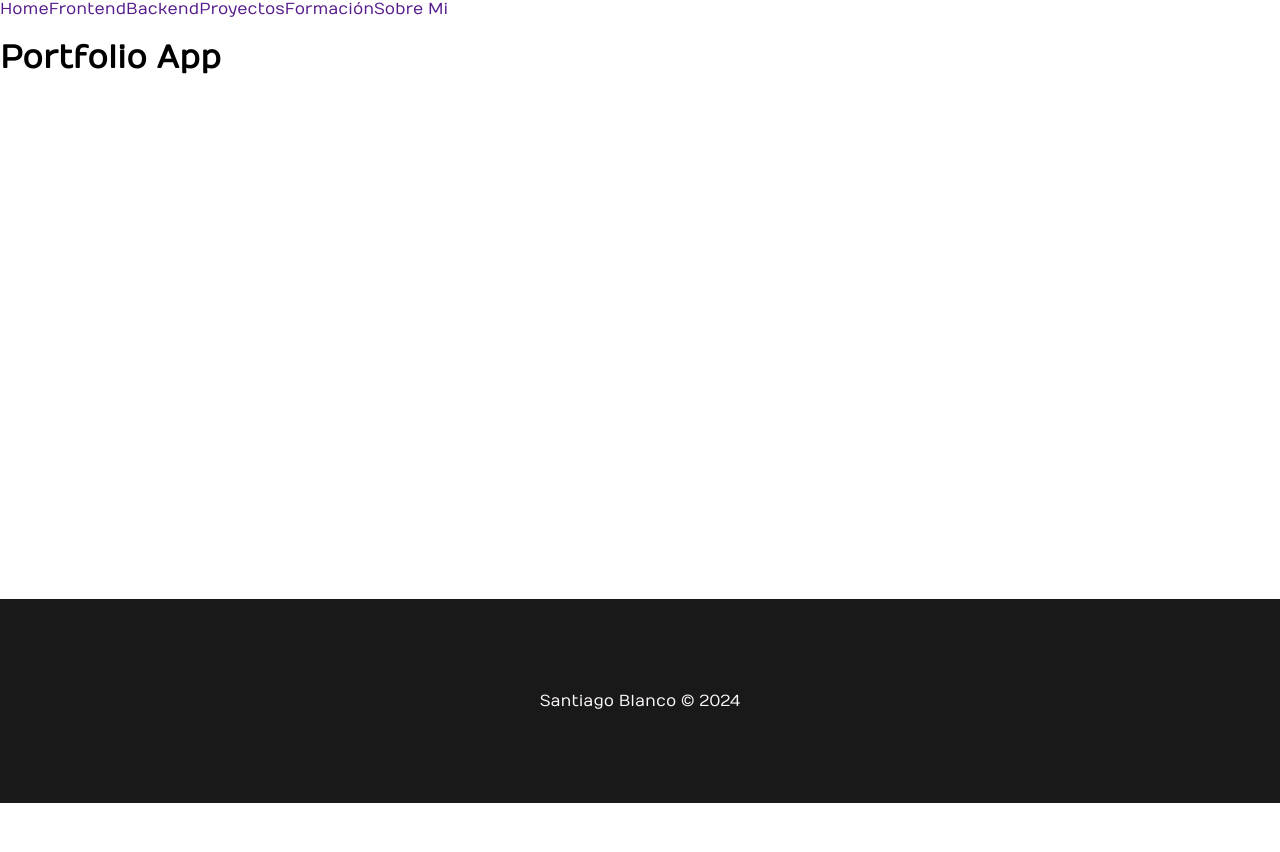
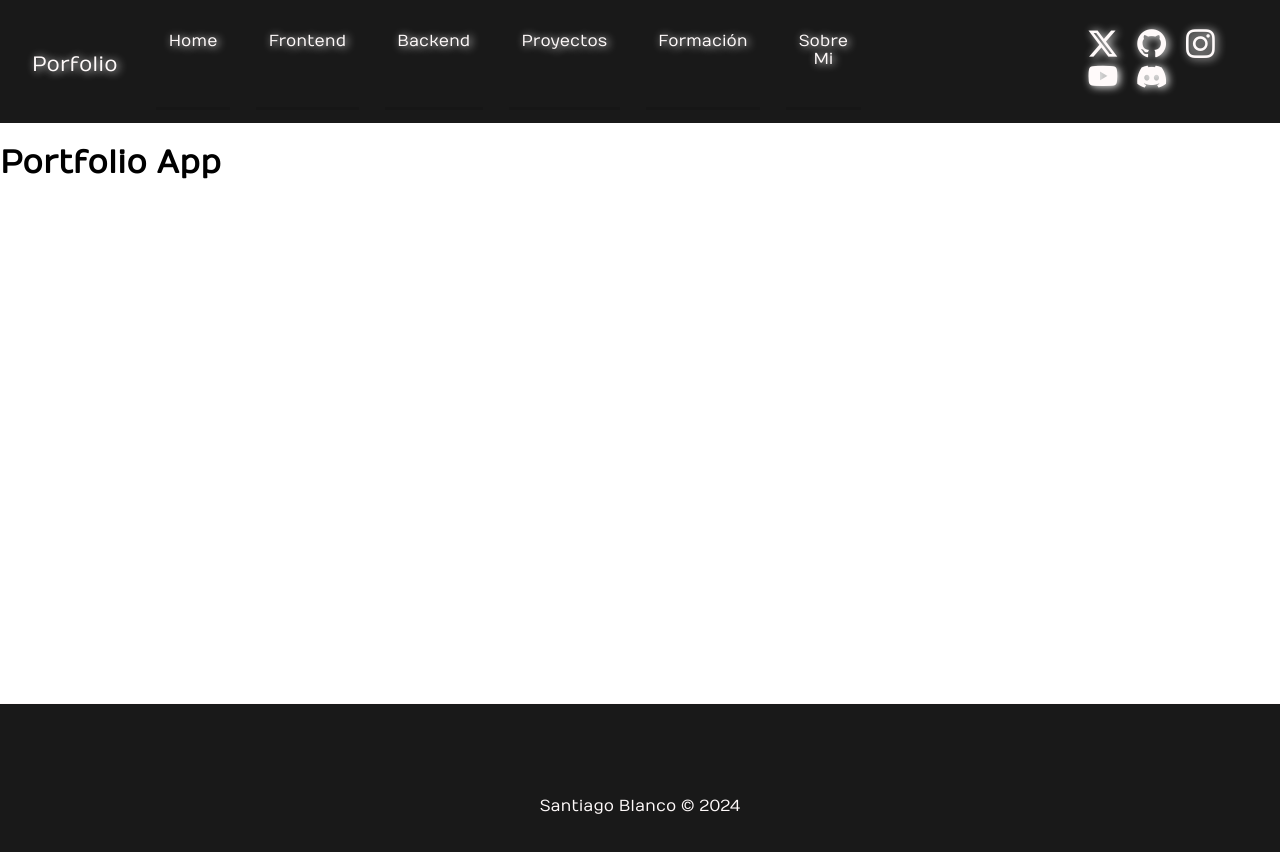
Before and after one commit to SantiagoFK/Portfolio, an Angular app: page / in a window 1280 px wide. Shown: the top 852 px of the page. Before the commit the page ends 803 px from the top, so only its background shows below. Built offline with nearby package versions, Linux system fonts and the light colour scheme.

Commit message:
added basic styles for desktop nav, improved styles for mobile nav.

```diff
--- a/src/app/shared/components/link/link.component.scss
+++ b/src/app/shared/components/link/link.component.scss
@@ -0,0 +1,3 @@
+a{
+    color: snow;
+}
--- a/src/app/shared/components/navbar/desktop/desktop.component.html
+++ b/src/app/shared/components/navbar/desktop/desktop.component.html
@@ -1,8 +1,17 @@
-<div>
+<div class="desktop-nav">
+    <pf-paragraph class="desktop-nav--brand">Porfolio</pf-paragraph>
     <pf-link>Home</pf-link>
     <pf-link>Frontend</pf-link>
     <pf-link>Backend</pf-link>
     <pf-link>Proyectos</pf-link>
     <pf-link>Formación</pf-link>
     <pf-link>Sobre Mi</pf-link>
+
+    <div class="nav-link-container">
+        <a href="" class="nav-link"><i class="bi bi-twitter-x"></i></a>
+        <a href="" class="nav-link"><i class="bi bi-github"></i></a>
+        <a href="" class="nav-link"><i class="bi bi-instagram"></i></a>
+        <a href="" class="nav-link"><i class="bi bi-youtube"></i></a>
+        <a href="" class="nav-link"><i class="bi bi-discord"></i></a>
+    </div>
 </div>
--- a/src/app/shared/components/navbar/desktop/desktop.component.scss
+++ b/src/app/shared/components/navbar/desktop/desktop.component.scss
@@ -0,0 +1,59 @@
+.desktop-nav{
+    width: 100%;
+    top: 0;
+    display: flex;
+    background-color: rgba(0, 0, 0, 0.9);
+    padding: 0.5%;
+    padding-bottom: 0;
+    text-shadow: 2px 1px 8px white;
+
+    &--brand{
+        color: snow;
+        display: flex;
+        height: fit-content;
+        padding: 2%;
+        width: fit-content;
+        text-align: center;
+        font-size: 1.3rem;
+    }
+}
+
+pf-link{
+    display: flex;
+    justify-content: center;
+    text-align: center;
+    color: snow;
+    width: 10%;
+    padding: 1%;
+    margin: 1%;
+    transition: transform 0.1s ease-in-out 0s;
+    border-bottom: 3px solid rgba(0, 0, 0, 0.1);
+}
+
+pf-link:hover{
+    transform: scale(1.1,1.1);
+    position: relative;
+    bottom: 2px;
+    border-bottom: 3px solid greenyellow;
+}
+
+.nav-link{
+    transition: transform 0.1s ease-in-out 0s;
+    color: snow;
+    margin: 10px;
+    font-size: 1.8rem;
+}
+
+.nav-link:hover{
+    position: relative;
+    bottom: 2px;
+    color: greenyellow;
+    transform: scale(1.1,1.1);
+}
+
+.nav-link-container{
+    padding: 1%;
+    margin-top: 10px;
+    margin-left: 15%;
+    width: 40%;
+}
--- a/src/app/shared/components/navbar/desktop/desktop.component.ts
+++ b/src/app/shared/components/navbar/desktop/desktop.component.ts
@@ -1,10 +1,11 @@
 import { Component } from '@angular/core';
 import { LinkComponent } from '../../link/link.component';
+import { ParagraphComponent } from '../../paragraph/paragraph.component';
 
 @Component({
   selector: 'pf-nav-desktop',
   standalone: true,
-  imports: [LinkComponent],
+  imports: [LinkComponent, ParagraphComponent],
   templateUrl: './desktop.component.html',
   styleUrl: './desktop.component.scss'
 })
--- a/src/app/shared/components/navbar/mobile/mobile.component.html
+++ b/src/app/shared/components/navbar/mobile/mobile.component.html
@@ -3,8 +3,6 @@
     <pf-icon icon="burger" (clicked)="onClicked()" class="mobile-nav--burger"></pf-icon>
 
     <div class="mobile-nav__sidebar" [style.width]="this.sideBarOpen ? '60%' : '0px'">
-        <!--
-        <button (click)="close()">&times;</button>-->
         <pf-icon icon="cross" (clicked)="onClicked()" class="mobile-nav__sidebar--cross"></pf-icon>
         <pf-link>Home</pf-link>
         <pf-link>Frontend</pf-link>
--- a/src/app/shared/components/navbar/mobile/mobile.component.scss
+++ b/src/app/shared/components/navbar/mobile/mobile.component.scss
@@ -43,12 +43,18 @@ $white: v.$pf-white;
             top: 3%;
             right: 6%;
             font-size: 1.8rem;
-            color: white;
+            color: $white;
+        }
+
+        pf-link{
+            display: flex;
+            margin: 5%;
+            justify-content: center;
+            text-decoration: none;
+            font-size: 1.3rem;
+            color: $white;
+            transition: 0.3s;
+            text-shadow: 2px 1px 8px $white;
         }
     }
-
 }
-
-.expanded{
-    width: 250px;
-}
--- a/src/app/shared/components/navbar/navbar.component.ts
+++ b/src/app/shared/components/navbar/navbar.component.ts
@@ -28,6 +28,4 @@ export class NavbarComponent implements OnInit
       }
     })
   }
-
-
 }
```
Also changed, not shown: src/styles.scss (line endings or trailing spaces).
